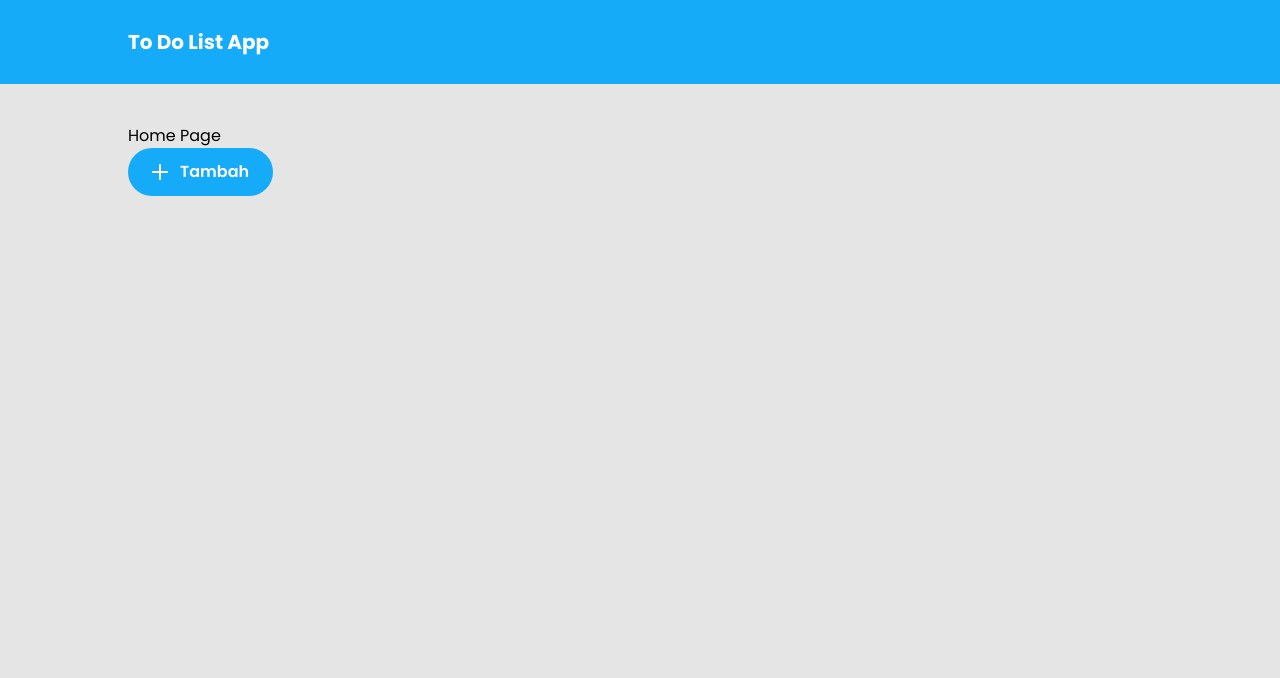
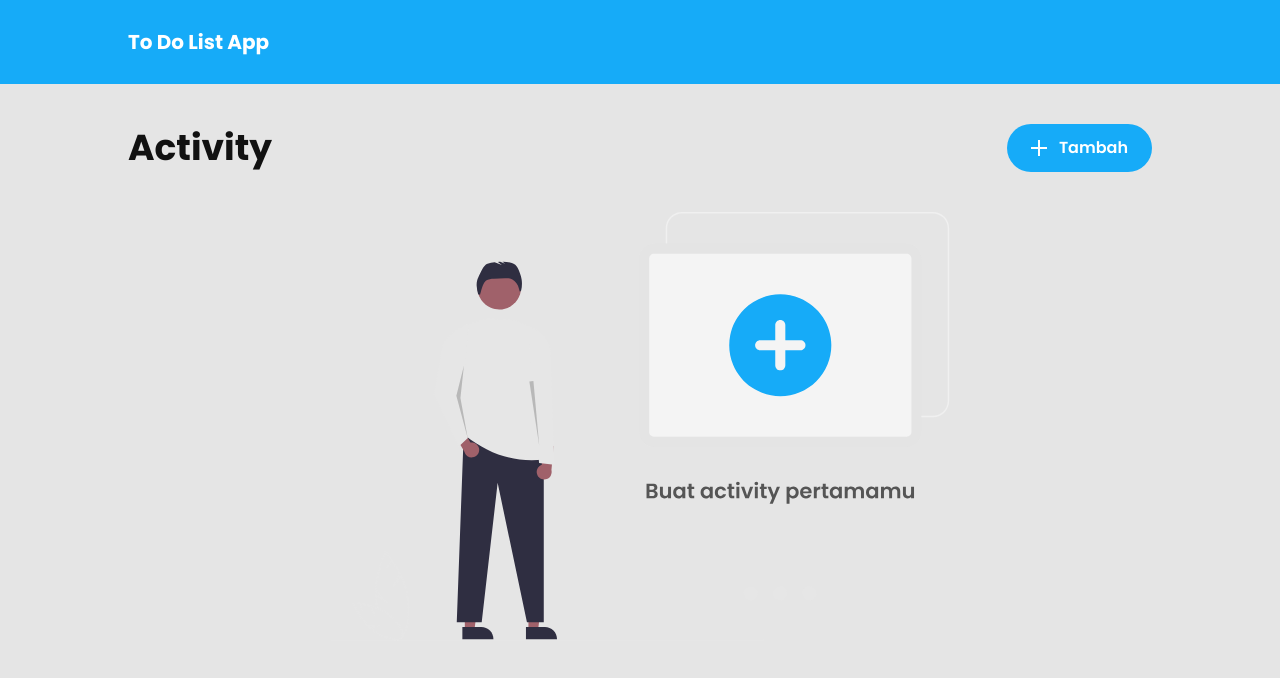
Before and after one commit to fikrialwan/todolist, a React (Create React App) app: page / in a window 1280 px wide. Shown: the top 678 px of the page. Built offline with nearby package versions, Linux system fonts and the light colour scheme.

Commit message:
feat: add styling activy empty state

```diff
--- a/src/pages/home.tsx
+++ b/src/pages/home.tsx
@@ -1,9 +1,20 @@
 import { AddButton } from "../component/ui";
+import ActivityEmptyIllustration from "./../assets/illustrations/activity-empty-state.svg";
 
 export const Home = () => {
   return (
-    <div>
-      Home Page <AddButton onClick={() => {}} />
+    <div className="flex flex-col gap-10">
+      <div className="flex justify-between items-center">
+        <h1 className="text-custom-black font-bold text-4xl">Activity</h1>
+        <AddButton onClick={() => {}} />
+      </div>
+      <div className="w-full flex-1">
+        <img
+          src={ActivityEmptyIllustration}
+          alt="Activity Empty Illustration"
+          className="object-contain object-top max-w-2xl w-full mx-auto"
+        />
+      </div>
     </div>
   );
 };
```
Also changed, not shown: src/assets/illustrations/activity-empty-state.svg (added).
